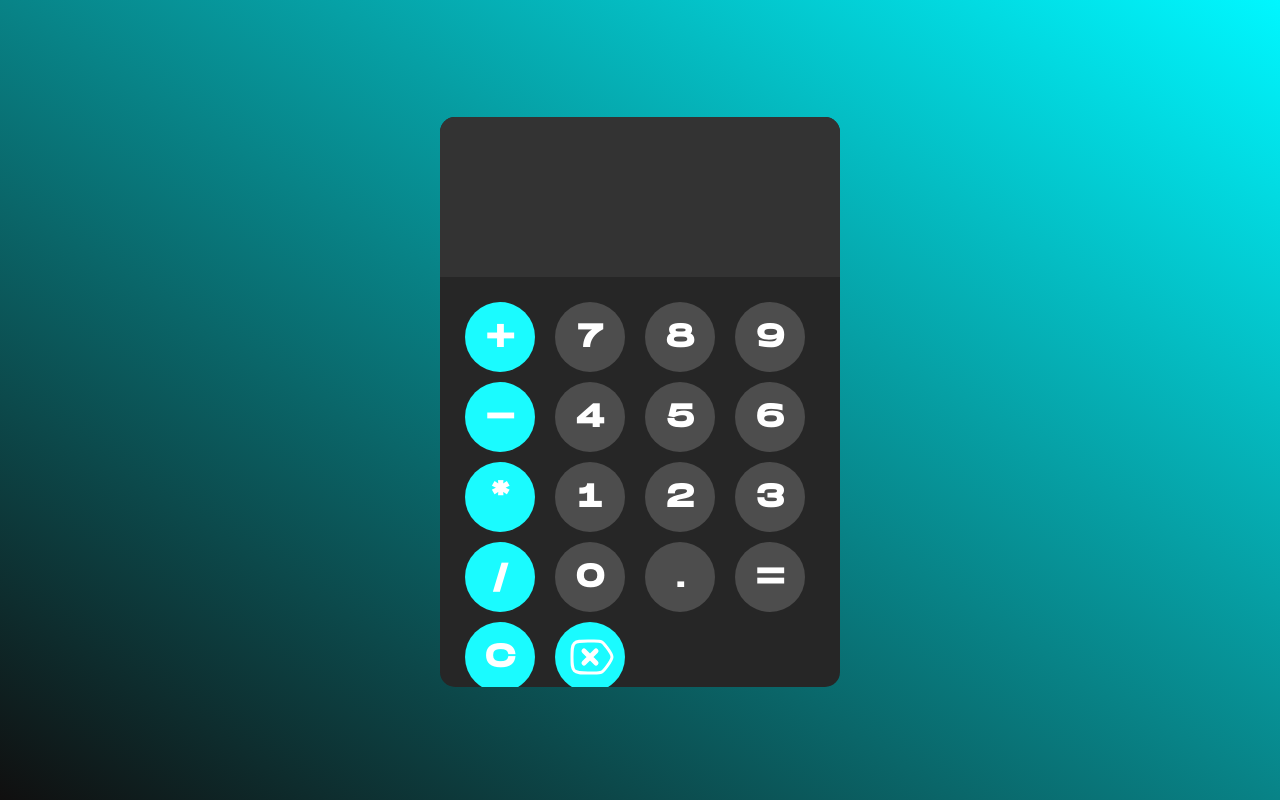
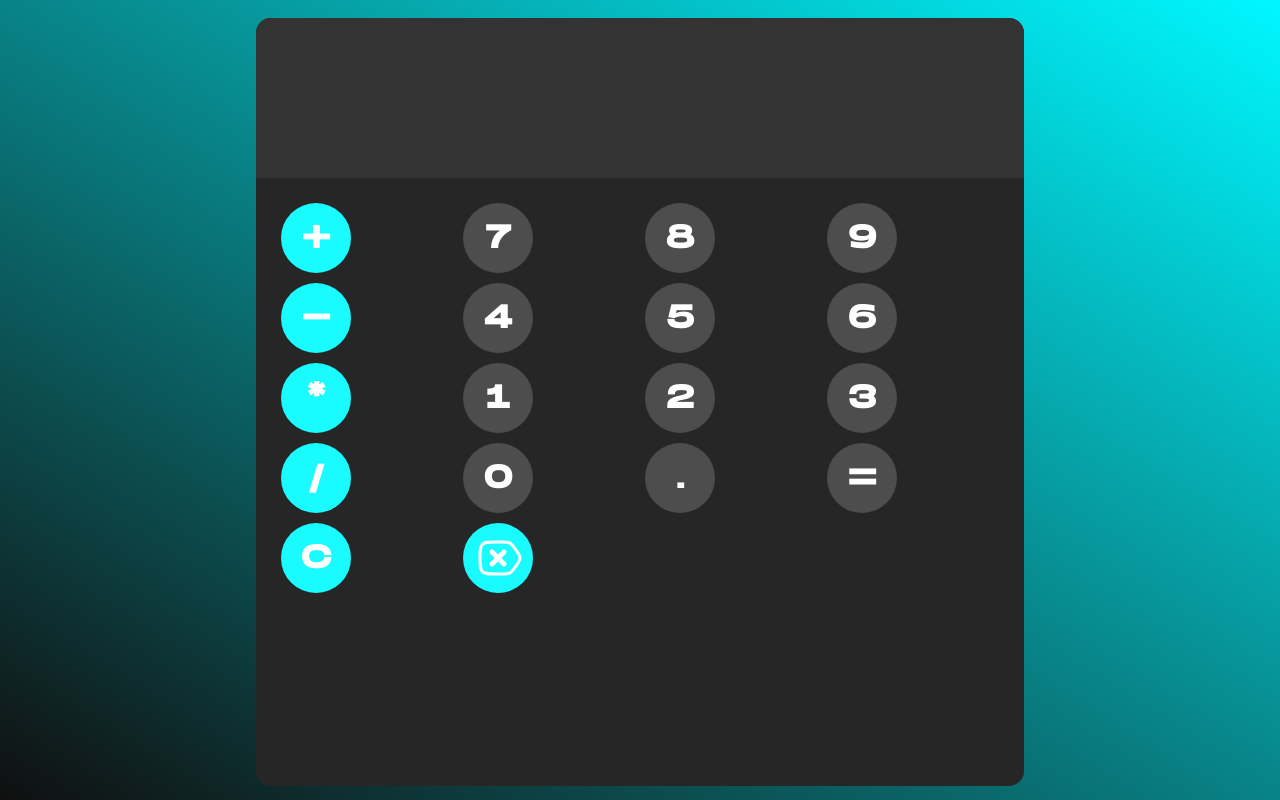
Before and after one commit to Ayush-singh141/CODSOFT_calculator, a plain HTML site: page index.html in a window 1280 px wide. Drawn offline with Linux system fonts and the light colour scheme.

Commit message:
Add files via upload

```diff
--- a/style.css
+++ b/style.css
@@ -16,8 +16,8 @@ body{
     font-family: "MonumentExtended-Regular";
     background-color: hsl(0, 0%, 15%);
     border-radius: 15px;
-    max-width: 400px;
-    height: 570px;
+    max-width: 60vw;
+    height: 96vh;
     overflow: hidden;
 }
 #display{
```
